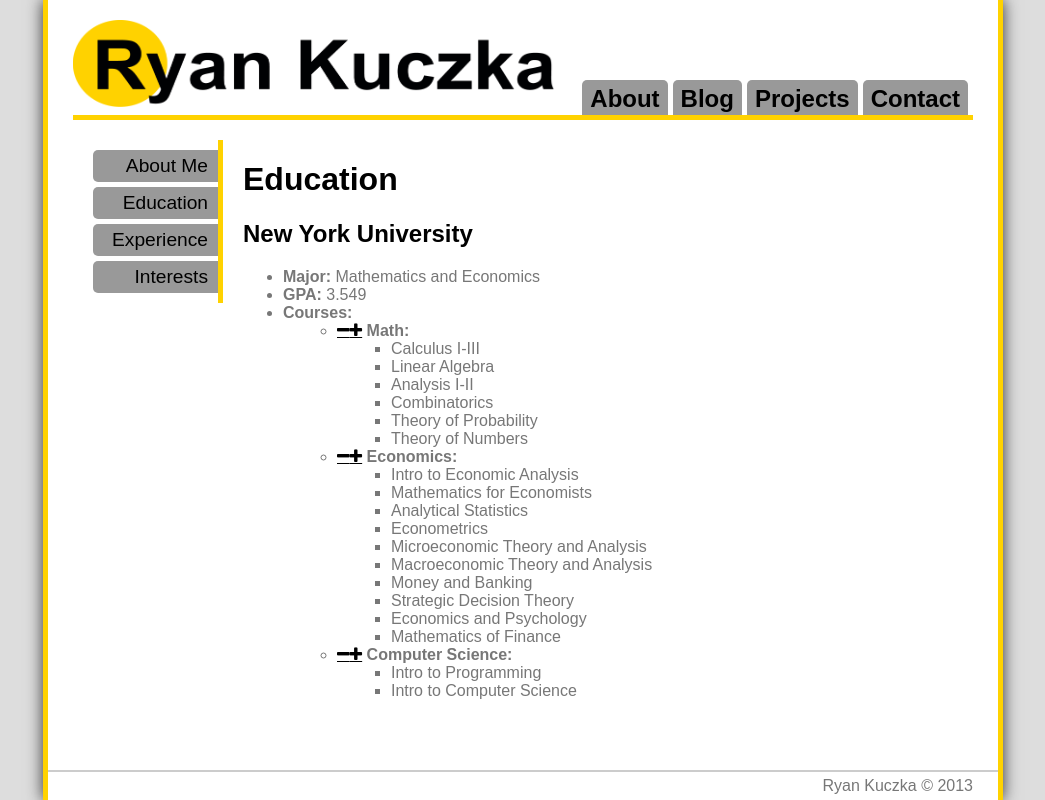
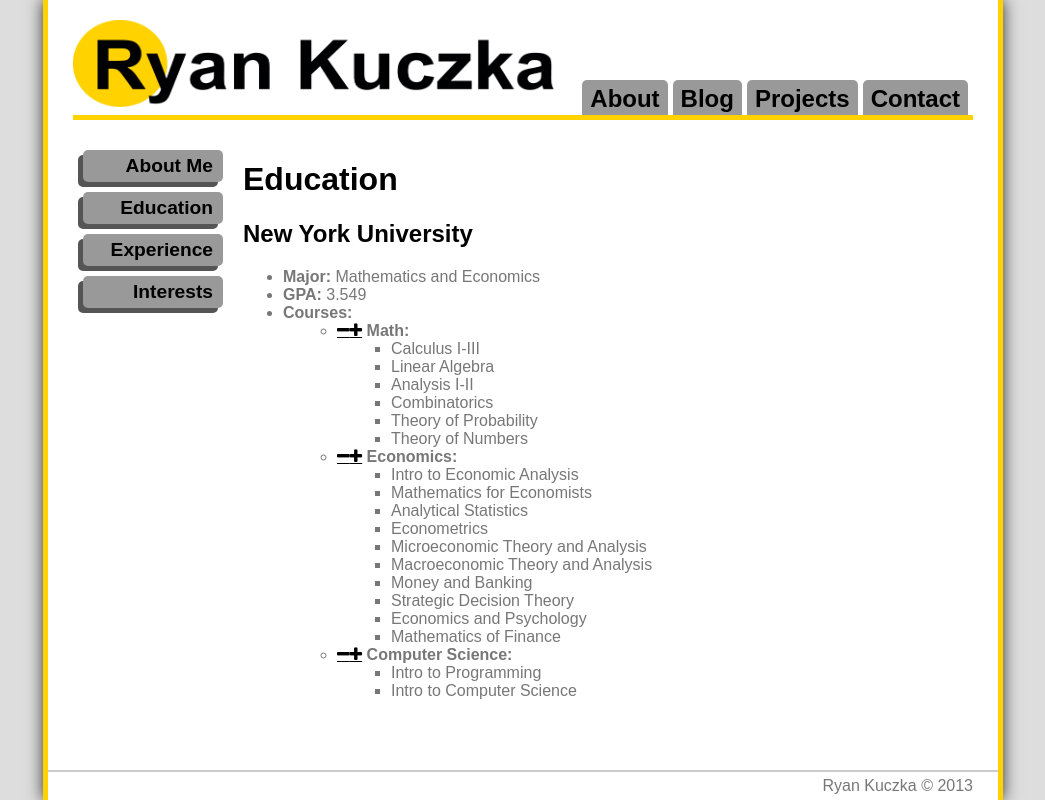
Before and after one commit to ryankuczka/django_blog, a Django app: template about/templates/about/about_education.html in a window 1280 px wide. Shown: the whole page, without its empty margins (117-1162 px from the left). Run offline with Django 3.2, Linux system fonts and the light colour scheme; the template is opened without the code that fills it, so the values that code supplies are empty; parts of the project's set-up code (start-up, migrations or seed data) failed here and were passed over; some libraries are stand-ins or nearby versions.

Commit message:
changed about sidebar to look like new one

```diff
--- a/about/static/about/css/about.css
+++ b/about/static/about/css/about.css
@@ -1,26 +1,25 @@
 /* Sidebar Nav */
 #aboutNav {
-    width: 145px;
-    border-right: 5px solid #ffd200;
-    padding: 5px 0 10px 0;
+    width: 140px;
+    padding: 5px 0 10px 10px;
 }
 .aboutNavTab {
     display: block;
     text-align: right;
     padding: 5px 10px 5px 0;
-    margin: 5px 0 0 20px;
+    margin-top: 10px;
     background: #999;
     font-size: 1.2em;
-    width: 115px;
-    border-top-left-radius: 5px;
-    border-bottom-left-radius: 5px;
+    font-weight: bold;
+    border-radius: 5px;
     text-decoration: none;
     color: #000;
+    box-shadow: -5px 5px 0 #555;
 }
-.aboutNavTab.selected {
-    background: #ffd200;
-    border-bottom-left-radius: 0;
-}
+.aboutNavTab:first-child {margin-top: 5px;}
+.aboutNavTab:hover {box-shadow: -3px 3px 0 #555;}
+.aboutNavTab.selected {background: #ffd200; box-shadow: -5px 5px 0 #cca000;}
+.aboutNavTab.selected:hover {box-shadow: -3px 3px 0 #cca000;}
 .aboutSubNavTab {
     display: block;
     font-size: 1em;
--- a/about/templates/about/about_two_column.html
+++ b/about/templates/about/about_two_column.html
@@ -19,14 +19,7 @@
 {% block left_column %}
 <div id="aboutNav">
     <a href="{% url 'about_page' 'about_me' %}" class="aboutNavTab{% if about_page.internal_name == 'about_me' %} selected{% endif %}">About Me</a>
-    {% if about_page.internal_name == 'about_me' %}
-    <div><a href="#skills" class="aboutSubNavTab">Skills</a></div>
-    {% endif %}
     <a href="{% url 'about_page' 'education' %}" class="aboutNavTab{% if about_page.internal_name == 'education' %} selected{% endif %}">Education</a>
-    {% if about_page.internal_name == 'education' %}
-    <div><a href="#courses" class="aboutSubNavTab">Courses</a>
-    <a href="#postGrad" class="aboutSubNavTab">After College</a></div>
-    {% endif %}
     <a href="{% url 'about_page' 'experience' %}" class="aboutNavTab{% if about_page.internal_name == 'experience' %} selected{% endif %}">Experience</a>
     <a href="{% url 'about_page' 'interests' %}" class="aboutNavTab{% if about_page.internal_name == 'interests' %} selected{% endif %}">Interests</a>
 </div>
```
